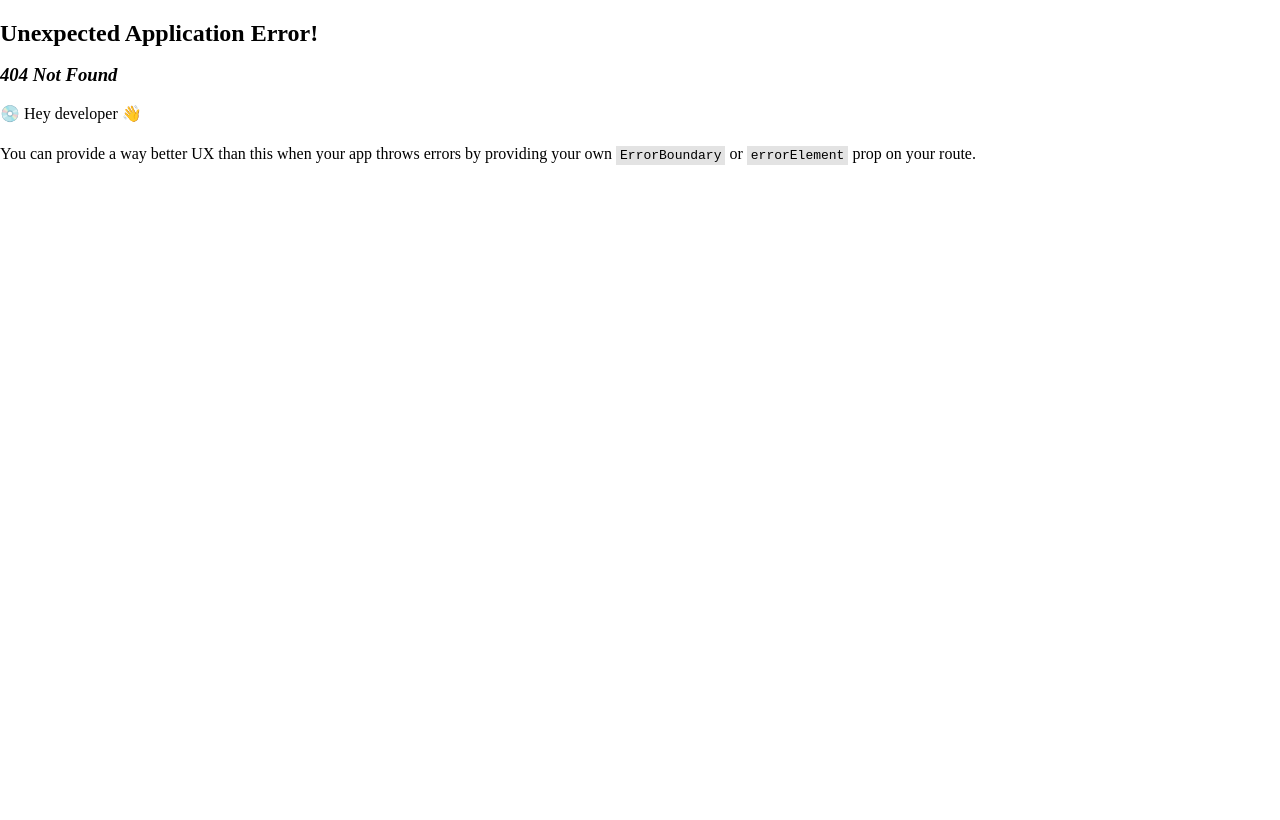
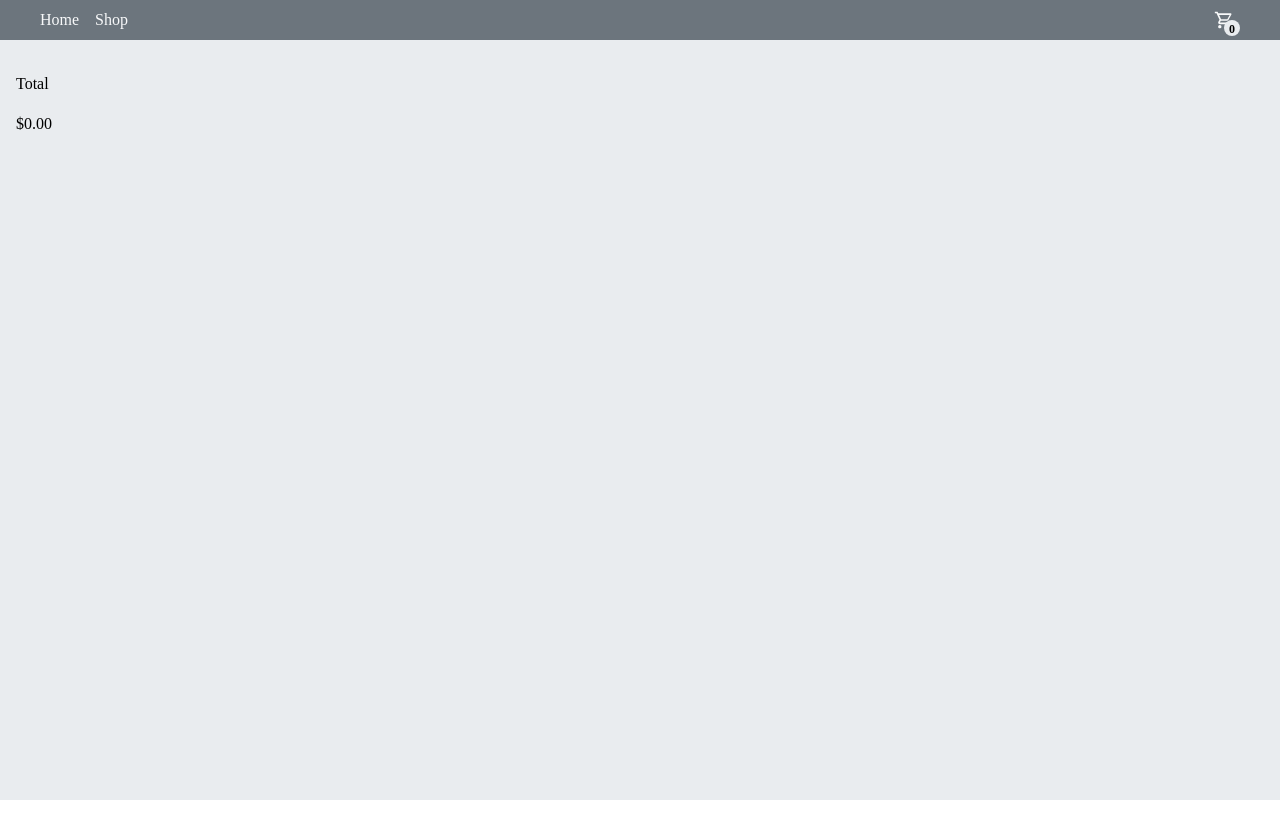
Before and after one commit to daniel-c-dev/shopping-cart, a React (Vite) app: page /cart in a window 1280 px wide. Before the commit this address had no page. Built offline with nearby package versions, Linux system fonts and the light colour scheme.

Commit message:
Add cart page (incomplete) w/ total price, add prices to shop products

```diff
--- a/src/App.jsx
+++ b/src/App.jsx
@@ -11,9 +11,7 @@ const App = () => {
       const itemExists = prevItems.find((item) => item.id === newItem.id);
       if (itemExists) {
         return prevItems.map((item) =>
-          item.id === newItem.id
-            ? { ...item, quantity: item.quantity + quantity }
-            : item
+          item.id === newItem.id ? { ...item, quantity: quantity } : item
         );
       } else {
         return [...prevItems, newItem];
--- a/src/components/Cart.jsx
+++ b/src/components/Cart.jsx
@@ -1,20 +1,14 @@
-import Button from "./Button.jsx";
-import Text from "./Text.jsx";
-import cartIcon from "/public/cart-outline.svg";
-import styles from "../styles/cart.module.css";
-import PropTypes from "prop-types";
+import Text from "./Text";
+import TotalPrice from "./TotalPrice";
+import styles from "../styles/Cart.module.css";
 
-const Cart = ({ itemCount }) => {
+const Cart = () => {
   return (
-    <div className={styles.cart}>
-      <Button className={styles.cartButton} src={cartIcon} />
-      <Text className={styles.cartText} text={itemCount} />
+    <div className={styles.cartContainer}>
+      <Text text="Total" className="totalPriceLabel" />
+      <TotalPrice totalPrice={0} />
     </div>
   );
 };
 
-Cart.propTypes = {
-  itemCount: PropTypes.number,
-};
-
 export default Cart;
--- /dev/null
+++ b/src/components/CartButton.jsx
@@ -0,0 +1,22 @@
+import { Link } from "react-router-dom";
+import Button from "./Button.jsx";
+import Text from "./Text.jsx";
+import cartIcon from "/public/cart-outline.svg";
+import styles from "../styles/CartButton.module.css";
+import PropTypes from "prop-types";
+
+const CartButton = ({ itemCount, path }) => {
+  return (
+    <Link to={path} className={styles.cart}>
+      <Button className={styles.cartButton} src={cartIcon} />
+      <Text className={styles.cartText} text={itemCount} />
+    </Link>
+  );
+};
+
+CartButton.propTypes = {
+  itemCount: PropTypes.number,
+  path: PropTypes.string,
+};
+
+export default CartButton;
--- a/src/components/Navbar.jsx
+++ b/src/components/Navbar.jsx
@@ -1,5 +1,5 @@
 import NavigationLink from "./NavigationLink";
-import Cart from "./Cart";
+import CartButton from "./CartButton";
 import styles from "../styles/Navbar.module.css";
 import PropTypes from "prop-types";
 
@@ -9,7 +9,7 @@ const Navbar = ({ itemCount }) => {
       <ul className={styles.navbarLinks}>
         <NavigationLink path="/" name="Home" />
         <NavigationLink path="/shop" name="Shop" />
-        <Cart itemCount={itemCount} />
+        <CartButton itemCount={itemCount} path="/cart" />
       </ul>
     </nav>
   );
--- /dev/null
+++ b/src/components/Price.jsx
@@ -0,0 +1,17 @@
+import Text from "./Text.jsx";
+import PropTypes from "prop-types";
+
+const Price = ({ price }) => {
+  const priceInUSD = new Intl.NumberFormat("en-US", {
+    style: "currency",
+    currency: "USD",
+  });
+
+  return <Text text={priceInUSD.format(price)} className="totalPrice" />;
+};
+
+Price.propTypes = {
+  price: PropTypes.number,
+};
+
+export default Price;
--- a/src/components/ProductCard.jsx
+++ b/src/components/ProductCard.jsx
@@ -1,5 +1,6 @@
 import Image from "./Image.jsx";
 import Text from "./Text.jsx";
+import Price from "./Price.jsx";
 import QuantityInput from "./QuantityInput.jsx";
 import AddToCartButton from "./AddToCartButton.jsx";
 import { useState } from "react";
@@ -20,6 +21,7 @@ const ProductCard = ({ product }) => {
       <Image src={product.image} />
       <Text text={product.title} />
       <QuantityInput quantity={quantity} setQuantity={setQuantity} />
+      <Price price={product.price} />
       <AddToCartButton onClick={handleAddToCart} />
     </div>
   );
@@ -30,6 +32,7 @@ ProductCard.propTypes = {
     id: PropTypes.number,
     image: PropTypes.string,
     title: PropTypes.string,
+    price: PropTypes.number,
   }),
 };
 
--- /dev/null
+++ b/src/components/TotalPrice.jsx
@@ -0,0 +1,24 @@
+import { useOutletContext } from "react-router-dom";
+import Text from "./Text.jsx";
+
+const TotalPrice = () => {
+  const { cartItems } = useOutletContext();
+
+  const totalPrice = cartItems.reduce(
+    (total, item) => total + item.price * item.quantity,
+    0
+  );
+
+  const priceInUSD = new Intl.NumberFormat("en-US", {
+    style: "currency",
+    currency: "USD",
+  });
+
+  return (
+    <div>
+      <Text text={priceInUSD.format(totalPrice)} className="totalPrice" />
+    </div>
+  );
+};
+
+export default TotalPrice;
--- a/src/components/routes.jsx
+++ b/src/components/routes.jsx
@@ -1,6 +1,7 @@
 import App from "../App";
 import Home from "./Home";
 import Shop from "./Shop";
+import Cart from "./Cart";
 
 const routes = [
   {
@@ -15,6 +16,10 @@ const routes = [
         path: "/shop",
         element: <Shop />,
       },
+      {
+        path: "/cart",
+        element: <Cart />,
+      },
     ],
   },
 ];
--- /dev/null
+++ b/src/styles/CartButton.module.css
@@ -0,0 +1,40 @@
+.cart {
+  margin-left: auto;
+  display: grid;
+  grid-template-rows: repeat(2, 1fr);
+  grid-template-columns: 1fr;
+  text-decoration: none;
+  color: black;
+}
+
+.cart:hover {
+  cursor: pointer;
+}
+
+.cartButton {
+  background-color: transparent;
+  min-width: 2rem;
+  min-height: 1.5rem;
+  grid-row: 1 / 3;
+  grid-column: 1 / 1;
+  z-index: 1;
+}
+
+.cartText {
+  composes: primaryBg from "colors.module.css";
+  grid-row: 2 / 3;
+  grid-column: 1 / 1;
+  border-radius: 5rem;
+  justify-self: end;
+  width: 1rem;
+  height: 1rem;
+  margin: 0;
+  z-index: 2;
+  font-size: 0.75rem;
+  font-weight: bold;
+  text-align: center;
+  text-justify: center;
+}
+.cartText:active {
+  color: ;
+}
--- a/src/styles/Navbar.module.css
+++ b/src/styles/Navbar.module.css
@@ -1,7 +1,6 @@
 .navbar {
   composes: secondaryBg from "colors.module.css";
-  min-height: 2.5rem;
-  max-height: 3rem;
+  height: 2.5rem;
   max-width: 100vw;
   display: flex;
 }
--- a/src/styles/ProductCard.module.css
+++ b/src/styles/ProductCard.module.css
@@ -20,15 +20,11 @@
   .productCard img {
     min-width: 8rem;
     min-height: 8rem;
-    max-width: 15rem;
-    max-height: 15rem;
   }
 }
 @media screen and (max-width: 599px) {
   .productCard img {
     min-width: 8rem;
     min-height: 8rem;
-    max-width: 15rem;
-    max-height: 15rem;
   }
 }
--- a/src/styles/cart.module.css
+++ b/src/styles/cart.module.css
@@ -1,35 +1,6 @@
-.cart {
-  margin-left: auto;
-  display: grid;
-  grid-template-rows: repeat(2, 1fr);
-  grid-template-columns: 1fr;
+.cartContainer {
+  composes: primaryBg from "colors.module.css";
+  height: 100vh;
+  width: 100vw;
+  padding: 1rem;
 }
-
-.cart:hover {
-  cursor: pointer;
-}
-
-.cartButton {
-  background-color: transparent;
-  min-width: 2rem;
-  min-height: 1.5rem;
-  grid-row: 1 / 3;
-  grid-column: 1 / 1;
-  z-index: 1;
-}
-
-.cartText {
-  composes: primaryBg from "colors.module.css";
-  grid-row: 2 / 3;
-  grid-column: 1 / 1;
-  border-radius: 5rem;
-  justify-self: end;
-  width: 1rem;
-  height: 1rem;
-  margin: 0;
-  z-index: 2;
-  font-size: 0.75rem;
-  font-weight: bold;
-  text-align: center;
-  text-justify: center;
-}
```
Also changed, not shown: 1 other file (tests, documents, lock files or other folders).
